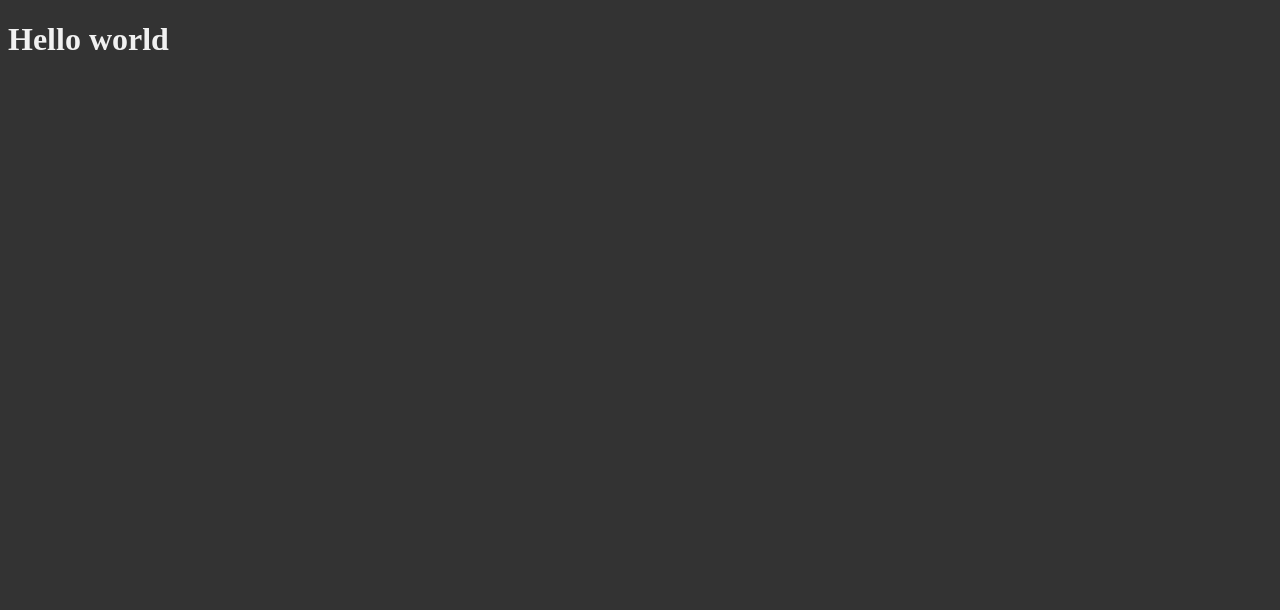
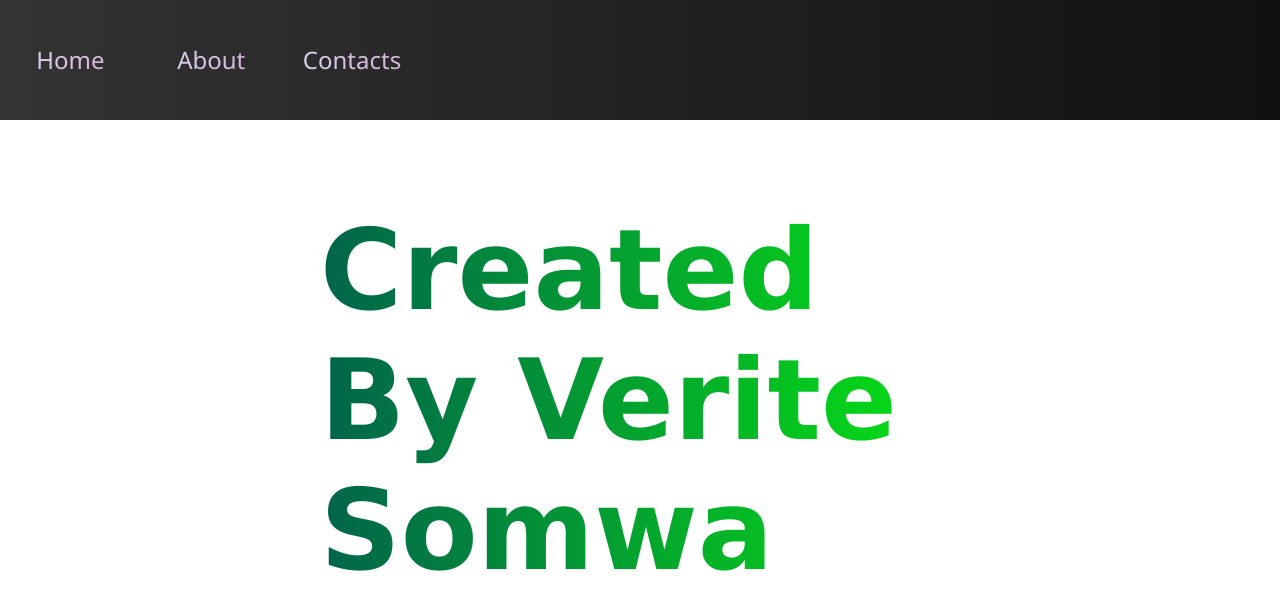
Before and after one commit to verite96/test-web, a website: page public/index.html in a window 1280 px wide. Drawn offline with Linux system fonts and the light colour scheme.

Commit message:
New Template

```diff
--- a/public/index.html
+++ b/public/index.html
@@ -4,10 +4,18 @@
     <meta charset="UTF-8">
     <meta name="viewport" content="width=device-width, initial-scale=1.0">
     <meta http-equiv="X-UA-Compatible" content="ie=edge">
-    <title>Project 1</title>
+    <title>Project One:hello world</title>
     <link rel="stylesheet" href="/material.css">
 </head>
 <body>
-    <h1>Hello world</h1>
+    <nav id="navBar">
+        <ul>
+            <li><a href="#Home">Home</a></li>
+            <li><a href="#About">About</a></li>
+            <li><a href="#Contacts">Contacts</a></li>
+        </ul>
+    </nav>
+
+    <h1>Created By Verite Somwa</h1>
 </body>
 </html>
--- a/public/material.css
+++ b/public/material.css
@@ -1,4 +1,42 @@
-body{
-    background: #333;
-    color:#f1f1f1;
+*{
+    margin: 0;
+    padding: 0;
 }
+
+#navBar{
+    width:100%;
+    height:15vh;
+    background: linear-gradient(to right, #333, #111);
+}
+
+#navBar ul li{
+    display:block;
+    float: left;
+    width: 11vw;
+    height: 15vh;
+    line-height: 15vh;
+    text-align: center;
+    list-style-type: none;
+}
+
+#navBar ul li a{
+    text-decoration: none;
+    font-family: 'Segoe UI', Tahoma, Geneva, Verdana, sans-serif;
+    font-size:1.5rem;
+    background: linear-gradient(to left, rgb(215, 180, 219), rgb(219, 206, 235));
+    -webkit-background-clip: text;
+    -webkit-text-fill-color: transparent;
+}
+
+h1{
+    font-size: 7rem;
+    font-family: 'Lucida Sans', 'Lucida Sans Regular', 'Lucida Grande', 'Lucida Sans Unicode', Geneva, Verdana, sans-serif;
+    position: absolute;
+    top:50%;
+    left:50%;
+    transform: translate(-50%, -50%);
+    background: linear-gradient(to right, rgb(0, 100, 75), rgb(7, 228, 18));
+    -webkit-background-clip: text;
+    color:transparent;
+
+}
```
